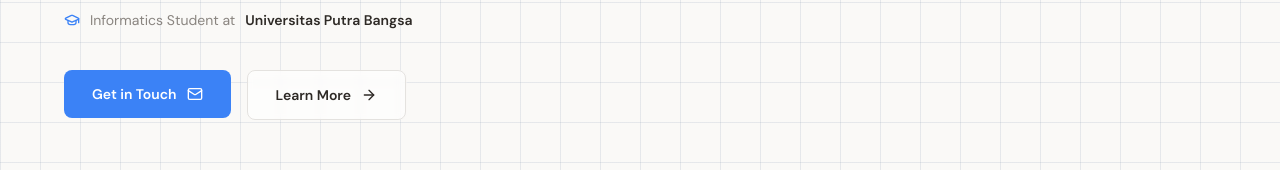
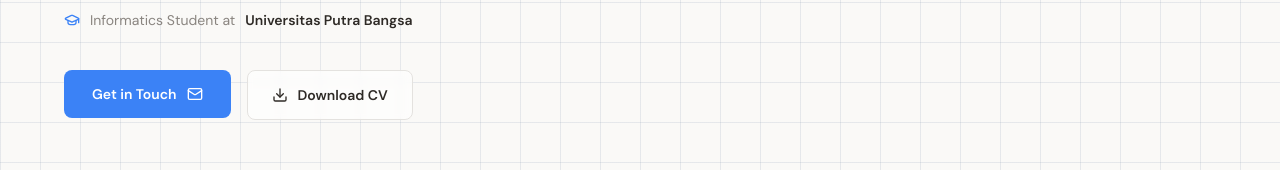
Before and after one commit to haidaralfff/personal-web-portofolio-, a React (Vite) app in the folder client/: page / in a window 1280 px wide. Shown: the part 518-688 px from the top of the page. Built offline with nearby package versions, Linux system fonts and the light colour scheme; no server answers; a web font is replaced by a local one.

Commit message:
fix: restore Download CV button in hero section

```diff
--- a/client/src/pages/Home.jsx
+++ b/client/src/pages/Home.jsx
@@ -3,6 +3,7 @@ import { Mail, GraduationCap, ArrowRight } from "lucide-react";
 import { motion } from "framer-motion";
 import { Link } from "react-router-dom";
 import gsap from "gsap";
+import CVDownload from "../components/CVDownload";
 
 const Lanyard = lazy(() => import("../components/reactbits/LanyardCard.jsx"));
 import DotGridBackground from "../components/DotGridBackground.jsx";
@@ -100,13 +101,7 @@ export default function Home() {
               </motion.div>
 
               <motion.div className="hero-btn" whileHover={{ scale: 1.03 }} whileTap={{ scale: 0.97 }}>
-                <a
-                  href="#about"
-                  className="inline-flex w-full sm:w-auto items-center justify-center gap-2.5 rounded-lg border border-ivory-200 bg-white/60 backdrop-blur-sm px-7 py-3.5 text-sm font-semibold text-ivory-700 hover:bg-white hover:border-ivory-300 transition-all duration-200"
-                >
-                  Learn More
-                  <ArrowRight size={16} />
-                </a>
+                <CVDownload />
               </motion.div>
             </div>
           </div>
```
